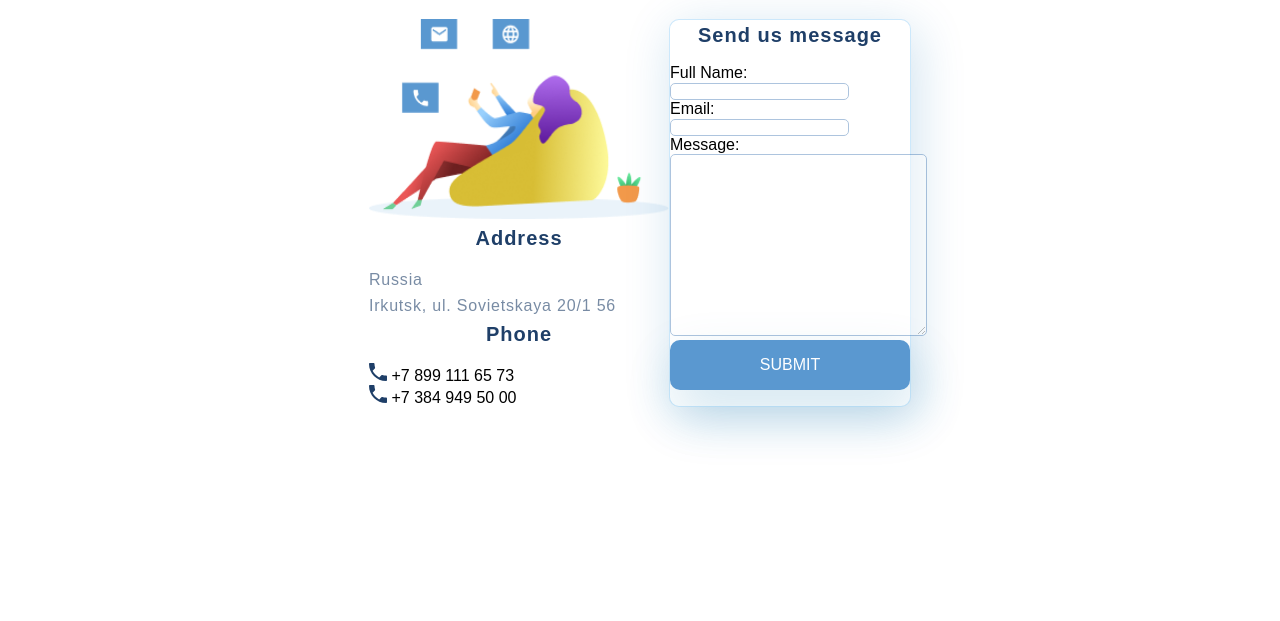
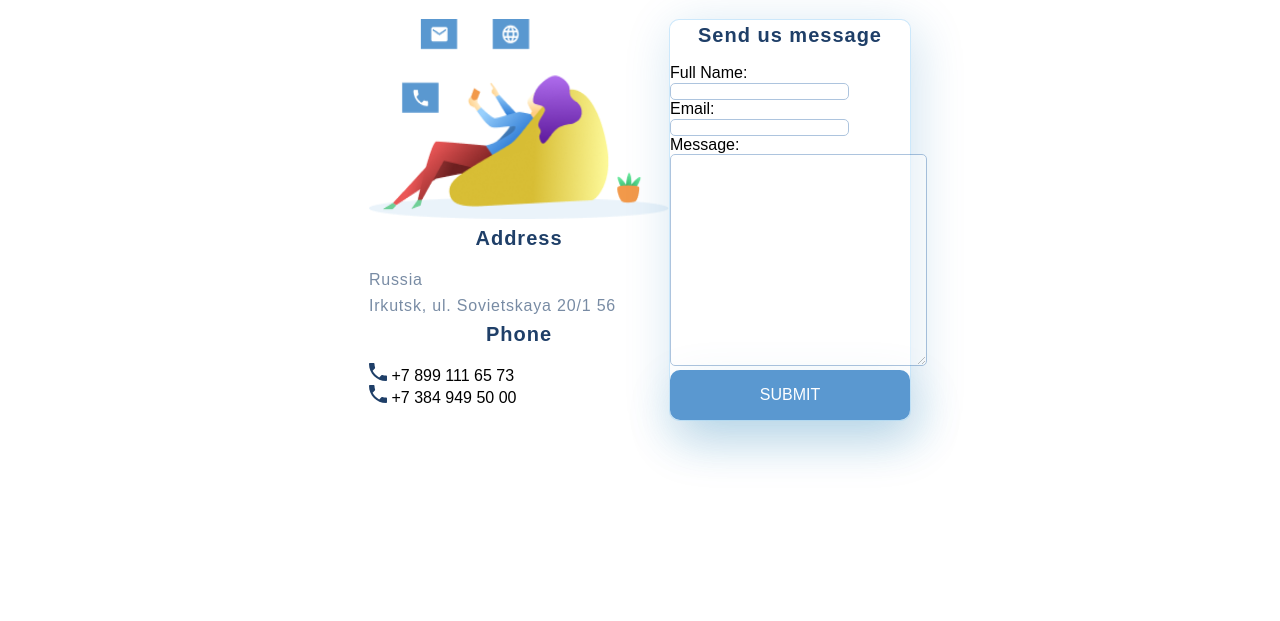
Before and after one commit to strox812/HTML-CSS, a plain HTML site: page contact.html in a window 1280 px wide. Shown: the part 179-800 px from the top of the page. Drawn offline with Linux system fonts and the light colour scheme.

Commit message:
Обновил дизайн

```diff
--- a/contact.html
+++ b/contact.html
@@ -38,7 +38,7 @@
                 Full Name: <br> <input class="space" type="text"><br>
                 Email: <br> <input class="space" type="email"><br>
                 Message: <br>
-                <textarea class="space" name="pole" id="" cols="30" rows="12"></textarea>
+                <textarea class="space" name="pole" id="" cols="30" rows="14"></textarea>
                 <br>
                 <button class="submit_button" name="pole" type="submit">Submit</button>
             </div>
```
